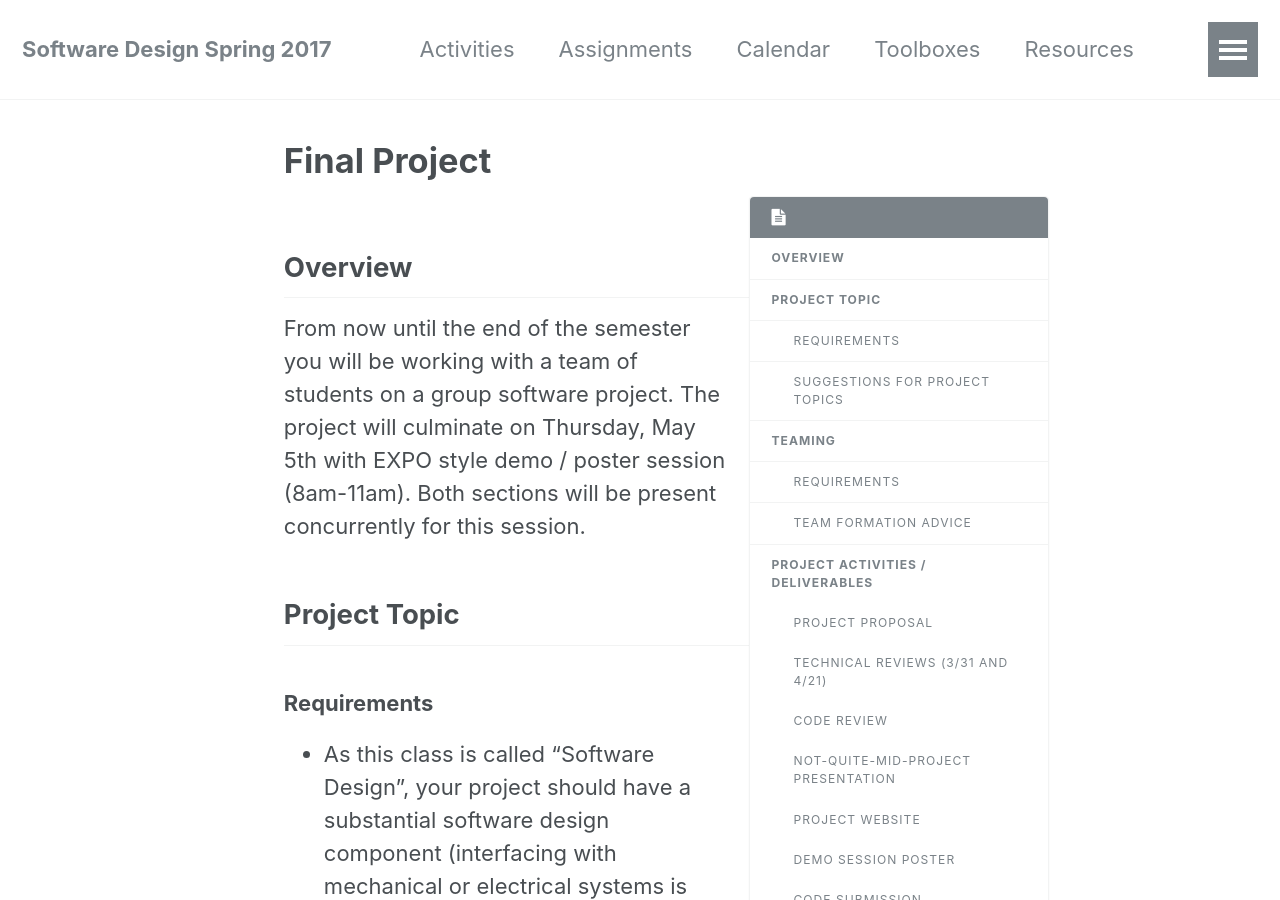
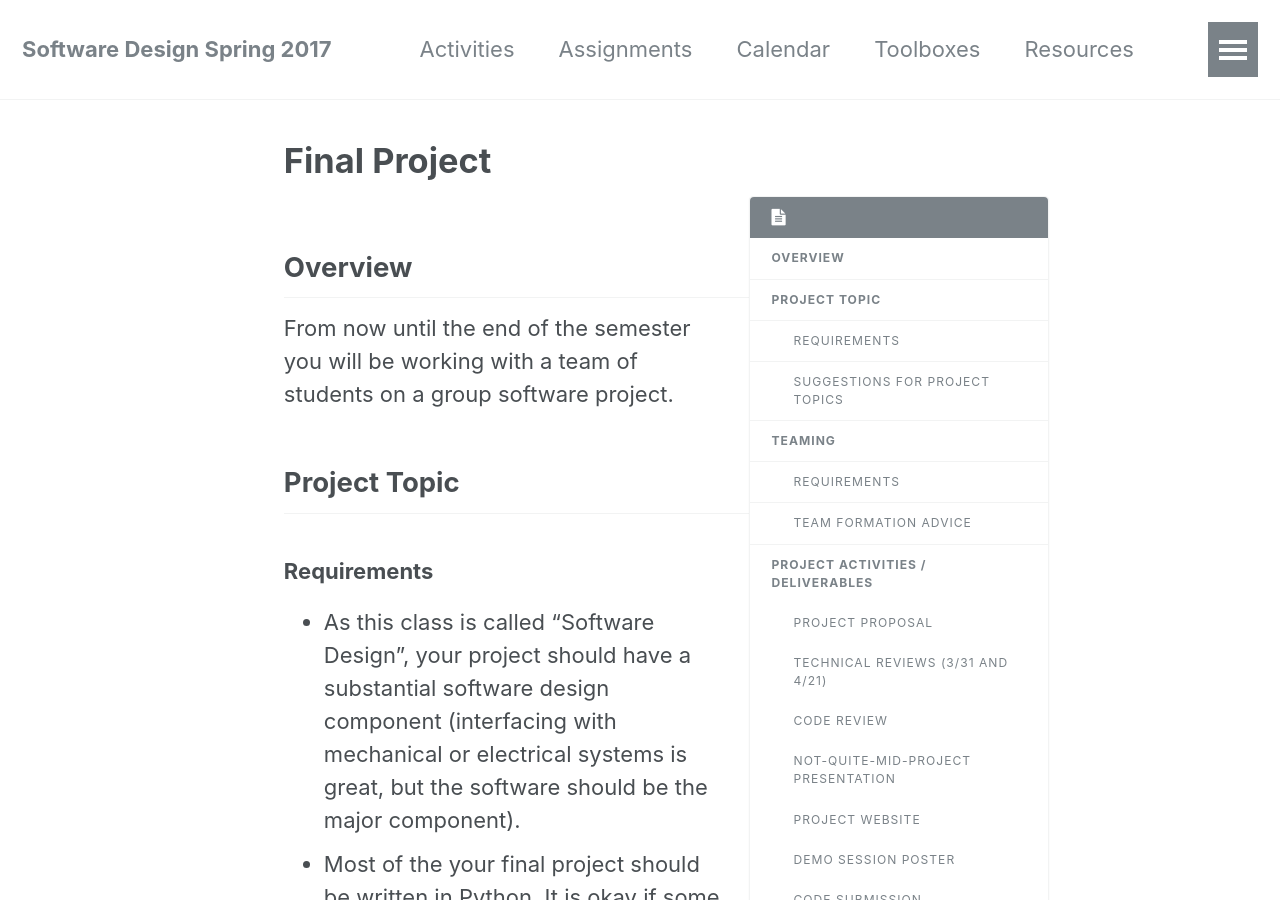
Before and after one commit to sd17spring/sd17spring.github.io, a Jekyll site: the page built from _assignments/final-project.md, in a window 1280 px wide and 900 px high. Built offline with Jekyll 4.4.1, drawn with Linux system fonts in a browser that asks for light colours.

Commit message:
remove expo date from final project

```diff
--- a/_assignments/final-project.md
+++ b/_assignments/final-project.md
@@ -11,9 +11,9 @@
 ## Overview
 
 From now until the end of the semester you will be working with a team of
-students on a group software project. The project will culminate on Thursday,
+students on a group software project. <!--The project will culminate on Thursday,
 May 5th with EXPO style demo / poster session (8am-11am). Both sections will
-be present concurrently for this session.
+be present concurrently for this session.-->
 
 ## Project Topic
 
```
